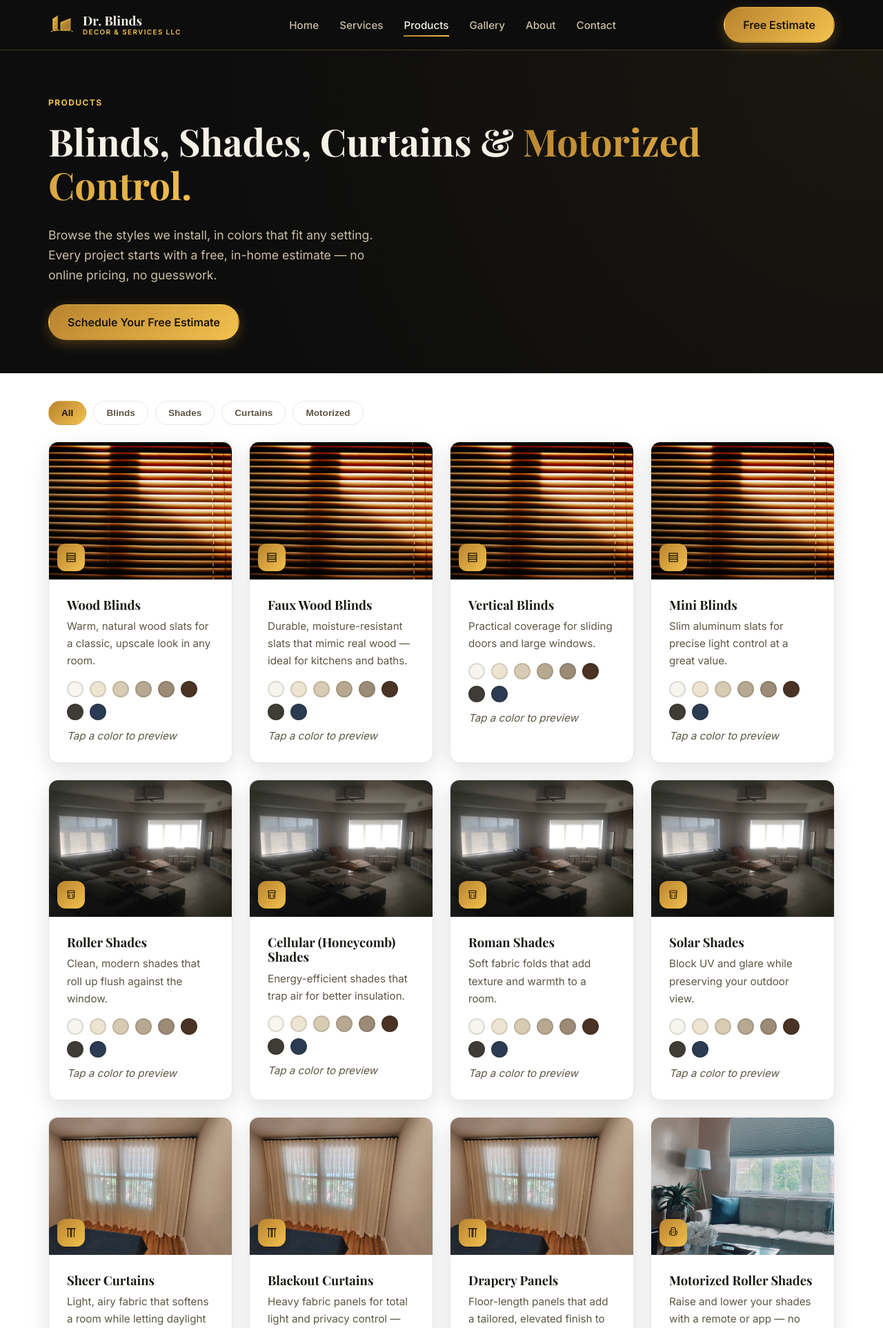
After one commit to IsaacGonzalez02/dr-blinds-website, a Flask app: page /products in a window 1280 px wide. The commit adds this page. Shown: the top 1925 px of the page at 69% size. Run offline with Flask 3, Linux system fonts and the light colour scheme; some libraries are stand-ins or nearby versions; some web fonts are replaced.

Commit message:
Add Products page: Blinds, Shades, Curtains, Motorized
New /products nav tab with category filtering, color-palette
swatches (click to preview a color name), and representative photos
per category. Shades and Curtains use real photos from the existing
project gallery; Blinds and Motorized use free-licensed Unsplash
photos (Unsplash License - free commercial use, no attribution
required) since no matching real photos existed yet. No pricing
shown, consistent with the free-estimate-first business model -
CTAs point to the estimate request form.

Co-Authored-By: Claude Sonnet 5 <noreply@anthropic.com>

```diff
--- a/app/routes/public.py
+++ b/app/routes/public.py
@@ -55,6 +55,35 @@ def _gallery_items():
     return items
 
 
+PRODUCT_COLORS = [
+    {"name": "Pure White", "hex": "#f7f5f0"},
+    {"name": "Ivory", "hex": "#ede4d1"},
+    {"name": "Natural Linen", "hex": "#d8cbb3"},
+    {"name": "Warm Greige", "hex": "#b7a891"},
+    {"name": "Taupe", "hex": "#9c8b76"},
+    {"name": "Espresso", "hex": "#4a3324"},
+    {"name": "Charcoal", "hex": "#3f3b36"},
+    {"name": "Navy", "hex": "#2b3b52"},
+]
+
+PRODUCTS = [
+    {"category": "blinds", "name": "Wood Blinds", "description": "Warm, natural wood slats for a classic, upscale look in any room."},
+    {"category": "blinds", "name": "Faux Wood Blinds", "description": "Durable, moisture-resistant slats that mimic real wood — ideal for kitchens and baths."},
+    {"category": "blinds", "name": "Vertical Blinds", "description": "Practical coverage for sliding doors and large windows."},
+    {"category": "blinds", "name": "Mini Blinds", "description": "Slim aluminum slats for precise light control at a great value."},
+    {"category": "shades", "name": "Roller Shades", "description": "Clean, modern shades that roll up flush against the window."},
+    {"category": "shades", "name": "Cellular (Honeycomb) Shades", "description": "Energy-efficient shades that trap air for better insulation."},
+    {"category": "shades", "name": "Roman Shades", "description": "Soft fabric folds that add texture and warmth to a room."},
+    {"category": "shades", "name": "Solar Shades", "description": "Block UV and glare while preserving your outdoor view."},
+    {"category": "curtains", "name": "Sheer Curtains", "description": "Light, airy fabric that softens a room while letting daylight through."},
+    {"category": "curtains", "name": "Blackout Curtains", "description": "Heavy fabric panels for total light and privacy control — perfect for bedrooms."},
+    {"category": "curtains", "name": "Drapery Panels", "description": "Floor-length panels that add a tailored, elevated finish to any space."},
+    {"category": "motorized", "name": "Motorized Roller Shades", "description": "Raise and lower your shades with a remote or app — no cords required."},
+    {"category": "motorized", "name": "Motorized Cellular Shades", "description": "Smart insulating shades you can schedule and control from your phone."},
+    {"category": "motorized", "name": "Smart Blinds", "description": "App and voice-control-ready blinds for a fully automated home."},
+]
+
+
 class EstimateRequestForm(FlaskForm):
     name = StringField("Full Name", validators=[DataRequired(), Length(max=255)])
     phone = StringField("Phone Number", validators=[DataRequired(), Length(max=50)])
@@ -94,6 +123,21 @@ def contact():
 @public_bp.route("/gallery")
 def gallery():
     return render_template("gallery.html", items=_gallery_items())
+
+
+CATEGORY_PHOTOS = {
+    "blinds": "blinds.jpg",
+    "shades": "shades.jpg",
+    "curtains": "curtains.jpg",
+    "motorized": "motorized.jpg",
+}
+
+
+@public_bp.route("/products")
+def products():
+    return render_template(
+        "products.html", products=PRODUCTS, colors=PRODUCT_COLORS, category_photos=CATEGORY_PHOTOS
+    )
 
 
 @public_bp.route("/request-estimate", methods=["GET", "POST"])
--- a/app/static/css/styles.css
+++ b/app/static/css/styles.css
@@ -582,6 +582,86 @@ html.js-reveal .section-heading.in-view h2::after {
 .card h3 { font-size: 1.15rem; margin-bottom: 8px; }
 .card p { margin-bottom: 0; font-size: 0.95rem; }
 
+/* ---------- Product photos ---------- */
+
+.product-card { padding: 0; overflow: hidden; }
+
+.product-photo {
+  position: relative;
+  aspect-ratio: 4 / 3;
+  overflow: hidden;
+}
+
+.product-photo img {
+  width: 100%;
+  height: 100%;
+  object-fit: cover;
+  transition: transform 0.4s ease;
+}
+
+.product-card:hover .product-photo img { transform: scale(1.06); }
+
+.product-photo-icon {
+  position: absolute;
+  bottom: 12px;
+  left: 12px;
+  width: 40px;
+  height: 40px;
+  border-radius: 12px;
+  background: var(--gold-gradient);
+  display: flex;
+  align-items: center;
+  justify-content: center;
+  box-shadow: 0 4px 14px rgba(0, 0, 0, 0.3);
+}
+
+.product-card-body { padding: 26px; }
+
+@media (prefers-reduced-motion: reduce) {
+  .product-card:hover .product-photo img { transform: none; }
+}
+
+/* ---------- Product swatches ---------- */
+
+.product-swatches {
+  display: flex;
+  flex-wrap: wrap;
+  gap: 9px;
+  margin-top: 16px;
+}
+
+.product-swatch {
+  width: 24px;
+  height: 24px;
+  border-radius: 50%;
+  border: 2px solid rgba(28, 26, 20, 0.12);
+  cursor: pointer;
+  display: inline-block;
+  transition: transform 0.15s ease, border-color 0.15s ease, box-shadow 0.15s ease;
+}
+
+.product-swatch:hover,
+.product-swatch:focus-visible {
+  transform: scale(1.18);
+  outline: none;
+}
+
+.product-swatch.selected {
+  border-color: var(--gold-1);
+  box-shadow: 0 0 0 2px var(--surface-white), 0 0 0 4px var(--gold-1);
+}
+
+.product-swatch-label {
+  margin: 10px 0 0;
+  font-size: 0.8rem;
+  color: var(--text-muted-on-light);
+  font-style: italic;
+}
+
+@media (prefers-reduced-motion: reduce) {
+  .product-swatch:hover, .product-swatch:focus-visible { transform: none; }
+}
+
 /* ---------- Free badge ---------- */
 
 .free-badge {
@@ -627,9 +707,11 @@ html.js-reveal .section-heading.in-view h2::after {
   border-color: transparent;
 }
 
-.gallery-item.gallery-item-hidden { display: none; }
+.gallery-item.gallery-item-hidden,
+.product-card.gallery-item-hidden { display: none; }
 
-.gallery-item.gallery-item-enter {
+.gallery-item.gallery-item-enter,
+.product-card.gallery-item-enter {
   animation: galleryItemIn 0.4s cubic-bezier(0.22, 1, 0.36, 1) both;
 }
 
@@ -639,7 +721,8 @@ html.js-reveal .section-heading.in-view h2::after {
 }
 
 @media (prefers-reduced-motion: reduce) {
-  .gallery-item.gallery-item-enter { animation: none; }
+  .gallery-item.gallery-item-enter,
+  .product-card.gallery-item-enter { animation: none; }
 }
 
 .gallery-grid {
--- a/app/static/js/app.js
+++ b/app/static/js/app.js
@@ -176,6 +176,7 @@ document.addEventListener("DOMContentLoaded", function () {
   });
 
   var filterButtons = document.querySelectorAll(".gallery-filter");
+  var productCards = document.querySelectorAll(".product-card");
   if (filterButtons.length) {
     filterButtons.forEach(function (btn) {
       btn.addEventListener("click", function () {
@@ -193,7 +194,36 @@ document.addEventListener("DOMContentLoaded", function () {
             item.classList.add("gallery-item-hidden");
           }
         });
+        productCards.forEach(function (card) {
+          var matches = filter === "all" || card.getAttribute("data-category") === filter;
+          card.classList.remove("gallery-item-enter");
+          if (matches) {
+            card.classList.remove("gallery-item-hidden");
+            void card.offsetWidth;
+            card.classList.add("gallery-item-enter");
+          } else {
+            card.classList.add("gallery-item-hidden");
+          }
+        });
       });
     });
   }
+
+  var swatches = document.querySelectorAll(".product-swatch");
+  swatches.forEach(function (swatch) {
+    swatch.addEventListener("click", function () {
+      var card = swatch.closest(".product-card");
+      if (!card) return;
+      card.querySelectorAll(".product-swatch").forEach(function (s) { s.classList.remove("selected"); });
+      swatch.classList.add("selected");
+      var label = card.querySelector(".product-swatch-label");
+      if (label) label.textContent = swatch.getAttribute("data-color");
+    });
+    swatch.addEventListener("keydown", function (e) {
+      if (e.key === "Enter" || e.key === " ") {
+        e.preventDefault();
+        swatch.click();
+      }
+    });
+  });
 });
--- a/app/templates/base.html
+++ b/app/templates/base.html
@@ -32,6 +32,7 @@
       <nav class="main-nav">
         <a href="{{ url_for('public.home') }}" class="{{ 'active' if request.endpoint == 'public.home' }}">Home</a>
         <a href="{{ url_for('public.services') }}" class="{{ 'active' if request.endpoint == 'public.services' }}">Services</a>
+        <a href="{{ url_for('public.products') }}" class="{{ 'active' if request.endpoint == 'public.products' }}">Products</a>
         <a href="{{ url_for('public.gallery') }}" class="{{ 'active' if request.endpoint == 'public.gallery' }}">Gallery</a>
         <a href="{{ url_for('public.about') }}" class="{{ 'active' if request.endpoint == 'public.about' }}">About</a>
         <a href="{{ url_for('public.contact') }}" class="{{ 'active' if request.endpoint == 'public.contact' }}">Contact</a>
@@ -47,6 +48,7 @@
     <nav class="mobile-nav" id="mobile-nav">
       <a href="{{ url_for('public.home') }}">Home</a>
       <a href="{{ url_for('public.services') }}">Services</a>
+      <a href="{{ url_for('public.products') }}">Products</a>
       <a href="{{ url_for('public.gallery') }}">Gallery</a>
       <a href="{{ url_for('public.about') }}">About</a>
       <a href="{{ url_for('public.contact') }}">Contact</a>
@@ -89,6 +91,7 @@
           <h4>Company</h4>
           <a href="{{ url_for('public.home') }}">Home</a>
           <a href="{{ url_for('public.services') }}">Services</a>
+          <a href="{{ url_for('public.products') }}">Products</a>
           <a href="{{ url_for('public.gallery') }}">Gallery</a>
           <a href="{{ url_for('public.about') }}">About</a>
           <a href="{{ url_for('public.request_estimate') }}">Free Estimate</a>
--- /dev/null
+++ b/app/templates/products.html
@@ -0,0 +1,75 @@
+{% extends "base.html" %}
+{% block title %}Products | {{ business_name }}{% endblock %}
+{% block description %}Blinds, shades, curtains, and motorized window treatments installed by {{ business_name }}, serving all of Florida. Free estimates, always.{% endblock %}
+{% block content %}
+
+<section class="hero" style="padding-bottom:48px;">
+  <div class="container" style="grid-template-columns: 1fr;">
+    <div>
+      <span class="eyebrow">Products</span>
+      <h1>Blinds, Shades, Curtains &amp; <span class="accent">Motorized Control.</span></h1>
+      <p class="lead">Browse the styles we install, in colors that fit any setting. Every project starts with a free, in-home estimate — no online pricing, no guesswork.</p>
+      <div class="hero-actions">
+        <a href="{{ url_for('public.request_estimate') }}" class="btn btn-gold">Schedule Your Free Estimate</a>
+      </div>
+    </div>
+  </div>
+</section>
+
+<section class="section section-white" style="padding-top:40px;">
+  <div class="container">
+    <div class="gallery-filters product-filters">
+      <button type="button" class="gallery-filter active" data-filter="all">All</button>
+      <button type="button" class="gallery-filter" data-filter="blinds">Blinds</button>
+      <button type="button" class="gallery-filter" data-filter="shades">Shades</button>
+      <button type="button" class="gallery-filter" data-filter="curtains">Curtains</button>
+      <button type="button" class="gallery-filter" data-filter="motorized">Motorized</button>
+    </div>
+
+    <div class="grid grid-3 product-grid">
+      {% for p in products %}
+        <div class="card product-card" data-category="{{ p.category }}">
+          <div class="product-photo">
+            <img src="{{ url_for('static', filename='img/products/' ~ category_photos[p.category]) }}" alt="{{ p.category|capitalize }} example" loading="lazy">
+            <span class="product-photo-icon">
+              {% if p.category == 'blinds' %}
+                <svg width="18" height="18" viewBox="0 0 24 24" fill="none"><rect x="4" y="4" width="16" height="16" stroke="#1c1400" stroke-width="1.6"/><path d="M4 8.5h16M4 12h16M4 15.5h16" stroke="#1c1400" stroke-width="1.6"/></svg>
+              {% elif p.category == 'shades' %}
+                <svg width="18" height="18" viewBox="0 0 24 24" fill="none"><rect x="5" y="4" width="14" height="4" rx="2" stroke="#1c1400" stroke-width="1.6"/><path d="M6 8v9a2 2 0 0 0 2 2h8a2 2 0 0 0 2-2V8" stroke="#1c1400" stroke-width="1.6"/><path d="M9 11v6M15 11v6" stroke="#1c1400" stroke-width="1.4"/></svg>
+              {% elif p.category == 'curtains' %}
+                <svg width="18" height="18" viewBox="0 0 24 24" fill="none"><path d="M4 4h16" stroke="#1c1400" stroke-width="1.8" stroke-linecap="round"/><path d="M6 4c1 5-1 6 0 16M11 4c1 6-1 7 0 16" stroke="#1c1400" stroke-width="1.5" stroke-linecap="round"/><path d="M13 4c1 6-1 7 0 16M18 4c1 5-1 6 0 16" stroke="#1c1400" stroke-width="1.5" stroke-linecap="round"/></svg>
+              {% else %}
+                <svg width="18" height="18" viewBox="0 0 24 24" fill="none"><rect x="8" y="2" width="8" height="15" rx="2.5" stroke="#1c1400" stroke-width="1.6"/><circle cx="12" cy="6" r="1.1" fill="#1c1400"/><path d="M12 9.5h.01M12 12h.01" stroke="#1c1400" stroke-width="1.8" stroke-linecap="round"/><path d="M18 8c1.5 1.3 1.5 6.7 0 8M6 8c-1.5 1.3-1.5 6.7 0 8" stroke="#1c1400" stroke-width="1.4" stroke-linecap="round"/></svg>
+              {% endif %}
+            </span>
+          </div>
+          <div class="product-card-body">
+            <h3>{{ p.name }}</h3>
+            <p>{{ p.description }}</p>
+            <div class="product-swatches">
+              {% for c in colors %}
+                <span class="product-swatch" style="background:{{ c.hex }};" data-color="{{ c.name }}" title="{{ c.name }}" tabindex="0" role="button" aria-label="{{ c.name }}"></span>
+              {% endfor %}
+            </div>
+            <p class="product-swatch-label">Tap a color to preview</p>
+          </div>
+        </div>
+      {% endfor %}
+    </div>
+  </div>
+</section>
+
+<section class="section section-dark">
+  <div class="container">
+    <div class="section-heading">
+      <span class="free-badge">Estimates Are Always Free</span>
+      <h2 style="margin-top:18px;">Not Sure Which Style Fits Your Space?</h2>
+      <p>We'll walk you through the options in person and recommend what works best for your windows.</p>
+      <div style="margin-top:20px;">
+        <a href="{{ url_for('public.request_estimate') }}" class="btn btn-gold">Schedule Your Free Estimate</a>
+      </div>
+    </div>
+  </div>
+</section>
+
+{% endblock %}
```
Also changed, not shown: app/static/img/products/blinds.jpg (added), app/static/img/products/curtains.jpg (added), app/static/img/products/motorized.jpg (added), app/static/img/products/shades.jpg (added).
